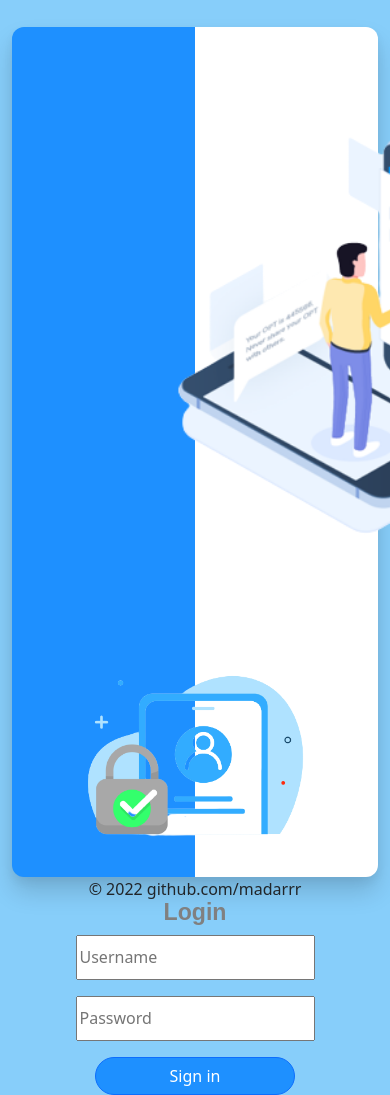
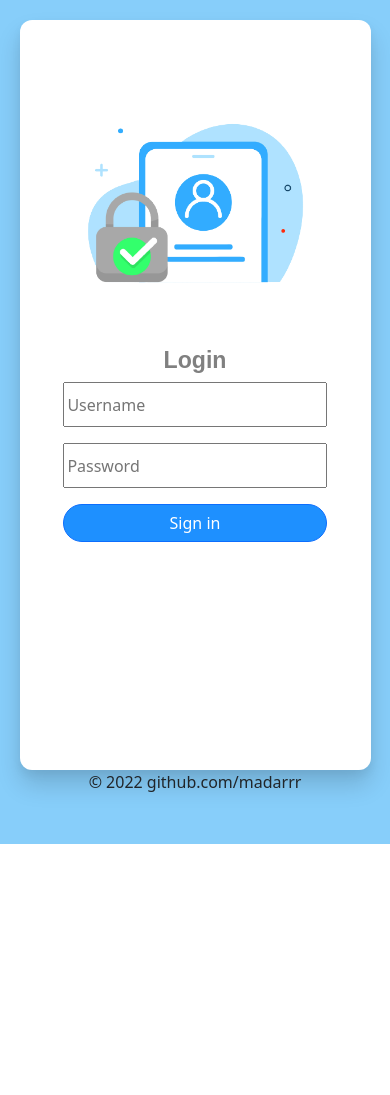
Before and after one commit to madarrr/authentification-system-project, a PHP site: page /auth.view.phtml in a window 390 px wide; the page is wider, and only the part inside the window is pictured. After the commit the page ends 844 px from the top of that part, so only its background shows below. Run offline with PHP 8.4, Linux system fonts and the light colour scheme.

Commit message:
Update design with librairy media for responsive and updating general design for desk

```diff
--- a/views/auth.view.phtml
+++ b/views/auth.view.phtml
@@ -12,29 +12,26 @@
   <section>
     <form action="" class="container" >
            <div class="card-design" style="float:right" id=style-bg>
-           <img src="authi-bg.png" alt="" class="bg-resize" style="float:left">
+           <img src="authi-bg.png" alt="" class="bg-resize col-sm-1" style="float:left">
 
                 <div class="imgmove">
                     <img src="auth.png" alt="" id="resize">
                     <h3>Login</h3>
                 </div>
                     <div class="mb-3">
-                    <input type="email" class="col-md-3" id="exampleInputEmail1" aria-describedby="emailHelp" placeholder="Username">
+                    <input type="email" class="col-md-3 col-sm-1" id="exampleInputEmail1" aria-describedby="emailHelp" placeholder="Username">
                 </div>
                 <div class="mb-3">
-                    <input type="password" class="col-md-3" id="exampleInputPassword1" placeholder="Password" >
+                    <input type="password" class="col-md-3 col-sm-1" id="exampleInputPassword1" placeholder="Password" >
                 </div>
                 <div class="mb-3">
-                    <button type="submit" class="btn btn-primary" id="buttonstyle">Sign in</button>
+                    <button type="submit" class="btn btn-primary col-sm-1" id="buttonstyle">Sign in</button>
                 </div>
            </div>
+           <p>&copy; 2022 github.com/madarrr</p>
     </form>
   </section>
-  <section>
-        <footer class="footer-set">
-            <p>&copy; 2022 github.com/madarrr</p>
-        </footer>
-    </section>
+
 </body>
 
 
--- a/views/style.css
+++ b/views/style.css
@@ -1,33 +1,29 @@
 .container{
-    padding-top: 7%;
+    padding-top: 5.5%;
+   text-align: center;
+
+
 }
 .card-design{
-    padding-top: 10%;
+    padding-top: 12%;
     border-radius: 12px;
     box-shadow: rgba(0, 0, 0, 0.15) 0px 15px 25px, rgba(0, 0, 0, 0.05) 0px 5px 10px;
     width: 100%;
-    height: 850px;
-    margin: auto;
+    height: 100%;
     background-color: dodgerblue;
+   text-align: center;
 
 }
 #style-bg{
     background-color: white;
     background-image: linear-gradient(to right,dodgerblue,50%,rgba(0,0,0,0)50%);
 }
-.img-back-design{
-    text-align: center;
-    border-radius: 12px;
-    box-shadow: rgba(0, 0, 0, 0.15) 0px 15px 25px, rgba(0, 0, 0, 0.05) 0px 5px 10px;
-    width: 700px;
-    height: 550px;
-    margin: 0px;
-}
 .big-bg-design{
     background-color: lightskyblue;
 }
 .bg-resize{
-    width: 750px;
+    padding-bottom: 5%;
+    width: 700px;
     height: 550px;
 }
 .mb-3{
@@ -60,7 +56,56 @@ h3{
     font-weight: bold;
     color: grey;
 }
-.footer-set{
-    padding-top: 48%;
-    text-align: center;
+@media only screen  and (max-width: 1200px) {
+    .container{
+        margin: auto;
+        padding: 5%;
+    }
+    .card-design{
+        border-radius: 12px;
+        box-shadow: rgba(0, 0, 0, 0.15) 0px 15px 25px, rgba(0, 0, 0, 0.05) 0px 5px 10px;
+        text-align: center!important;
+        height: 750px;
+
+    }
+    #style-bg{
+        background-color: white;
+        background-image: linear-gradient(to right,white,50%,rgba(0,0,0,0)50%);
+    }
+
+    .bg-resize{
+       display: none;
+    }
+    .mb-3{
+        text-align: center;
+
+    }
+    .col-md-3{
+        height: 45px;
+        width: 75%;
+    }
+    #buttonstyle{
+        width: 75%;
+        border-radius: 20px;
+        background-color: dodgerblue;
+
+    }
+    #buttonstyle:hover{
+        background-color: royalblue;
+
+    }
+    .imgmove{
+        text-align: center;
+    }
+    #resize{
+        width: 285px;
+        height: 285px;
+    }
+    h3{
+
+        font-family: Arial, Helvetica, sans-serif;
+        font-weight: bold;
+        color: grey;
+    }
+
 }
```
